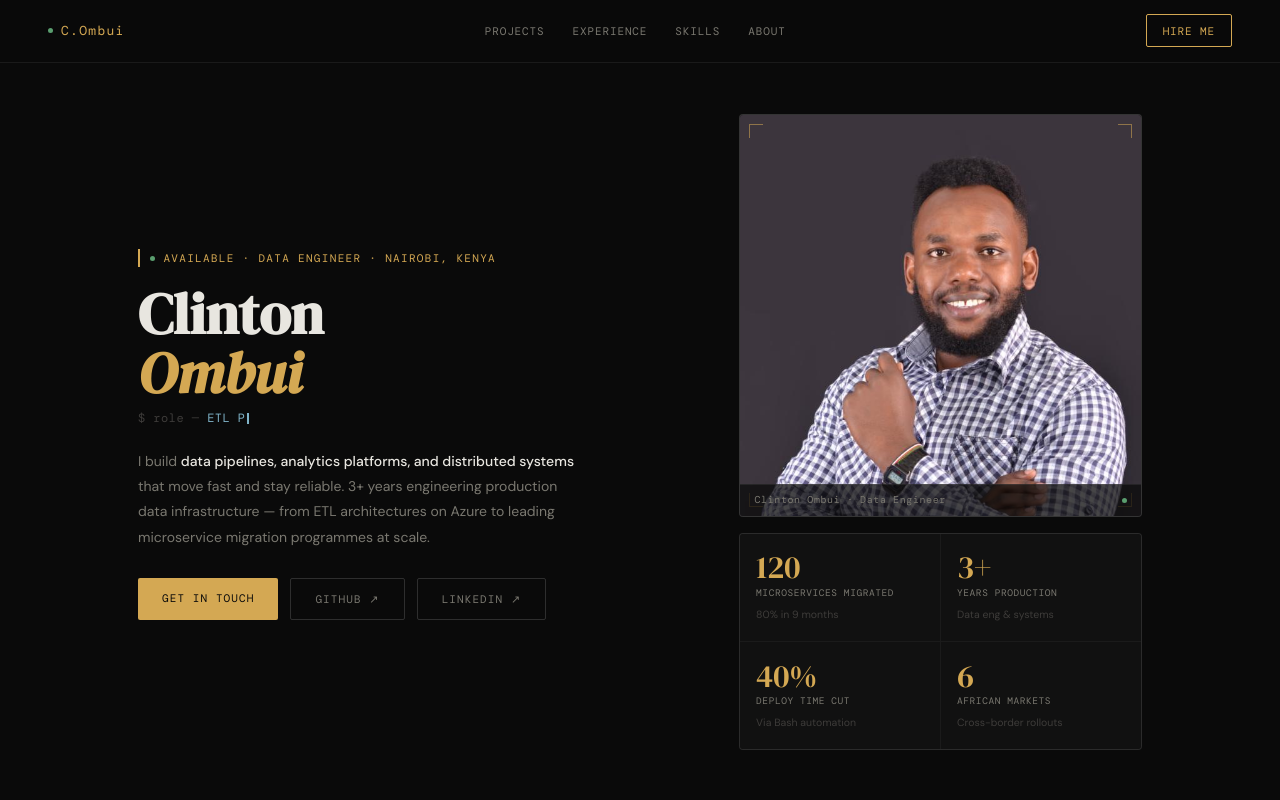
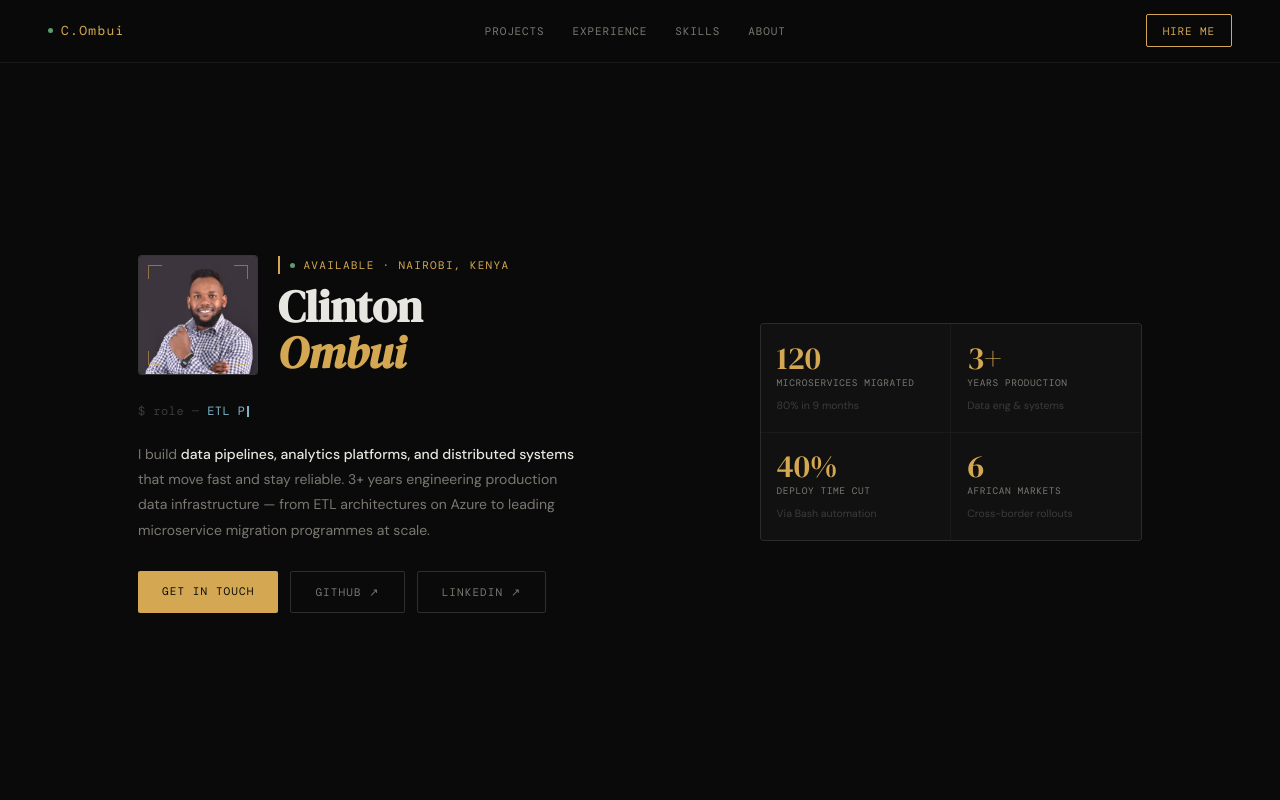
Before and after one commit to K1intNyaenya/K1intNyaenya.github.io, a plain HTML site: page index.html in a window 1280 px wide. Shown: the top 800 px of the page. Drawn offline with nearby package versions, Linux system fonts and the light colour scheme; a web font is replaced by a local one.

Commit message:
update image layout

```diff
--- a/index.html
+++ b/index.html
@@ -94,10 +94,10 @@ nav {
 /* ── HERO ── */
 #hero {
   min-height: 100vh;
-  display: grid; grid-template-columns: 1.15fr 0.85fr;
+  display: grid; grid-template-columns: 1.2fr 0.8fr;
   padding: 0 3rem; padding-top: 64px;
   max-width: 1100px; margin: 0 auto;
-  align-items: center; gap: 3.5rem;
+  align-items: center; gap: 3rem;
 }
 .hero-left { padding: 2.5rem 0; }
 
@@ -171,7 +171,7 @@ nav {
 .photo-wrap {
   position: relative; border-radius: 4px; overflow: hidden;
   border: 0.5px solid var(--border-hover);
-  aspect-ratio: 1 / 1;
+  width: 120px; height: 120px; flex-shrink: 0;
   background: var(--bg2);
 }
 .photo-wrap img {
@@ -397,7 +397,7 @@ footer {
   #hero{grid-template-columns:1fr;padding:0 1.25rem;padding-top:64px;gap:1.5rem}
   .hero-left{padding:2rem 0 0}
   .hero-right{order:-1}
-  .photo-wrap{aspect-ratio:16/10}
+  .photo-wrap{width:90px;height:90px}
   .section-wrap{padding:3rem 1.25rem}
   .projects-grid{grid-template-columns:1fr}
   .skills-layout{grid-template-columns:1fr;gap:1.25rem}
@@ -427,11 +427,21 @@ footer {
 <!-- HERO -->
 <div id="hero">
   <div class="hero-left">
-    <div class="hero-tag">
-      <span style="width:5px;height:5px;border-radius:50%;background:var(--green);display:inline-block;flex-shrink:0;"></span>
-      Available · Data Engineer · Nairobi, Kenya
-    </div>
-    <h1 class="hero-name">Clinton<br><em>Ombui</em></h1>
+    <div style="display:flex;align-items:flex-start;gap:1.25rem;margin-bottom:1.25rem;">
+      <div class="photo-wrap" id="heroPhoto" style="margin-top:0.25rem;">
+        <img src="profile.jpg" alt="Clinton Ombui" loading="eager" style="width:100%;height:100%;object-fit:cover;display:block;">
+        <div class="photo-corner tl"></div><div class="photo-corner tr"></div>
+        <div class="photo-corner bl"></div><div class="photo-corner br"></div>
+      </div>
+      <div>
+        <div class="hero-tag" style="margin-bottom:0.6rem;">
+          <span style="width:5px;height:5px;border-radius:50%;background:var(--green);display:inline-block;flex-shrink:0;"></span>
+          Available · Nairobi, Kenya
+        </div>
+        <h1 class="hero-name" style="font-size:clamp(2.2rem,3.5vw,3.8rem);">Clinton<br><em>Ombui</em></h1>
+      </div><!-- end name text -->
+    </div><!-- end photo+name row -->
+
     <div class="hero-typing-wrap">
       <span style="color:var(--text-dim);font-family:var(--font-mono);font-size:12px;">$ role — </span><span class="hero-typing" id="typing-text"></span><span class="cursor"></span>
     </div>
@@ -443,26 +453,9 @@ footer {
       <a href="https://github.com/K1intNyaenya" target="_blank" rel="noopener" class="btn-ghost">GitHub ↗</a>
       <a href="https://linkedin.com/in/clinton-ombui-b894a8201" target="_blank" rel="noopener" class="btn-ghost">LinkedIn ↗</a>
     </div>
-  </div>
+  </div><!-- end hero-left -->
 
   <div class="hero-right">
-    <!-- PHOTO -->
-    <div class="photo-wrap">
-      <img
-        src="profile.jpg"
-        alt="Clinton Ombui — Data Engineer"
-        loading="eager"
-      >
-      <div class="photo-corner tl"></div>
-      <div class="photo-corner tr"></div>
-      <div class="photo-corner bl"></div>
-      <div class="photo-corner br"></div>
-      <div class="photo-bar">
-        <span class="photo-name">Clinton Ombui · Data Engineer</span>
-        <span class="photo-status"></span>
-      </div>
-    </div>
-
     <!-- STATS -->
     <div class="stat-grid">
       <div class="stat-cell">
```
